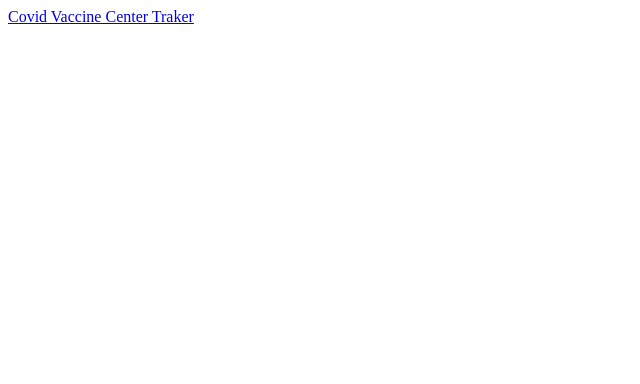
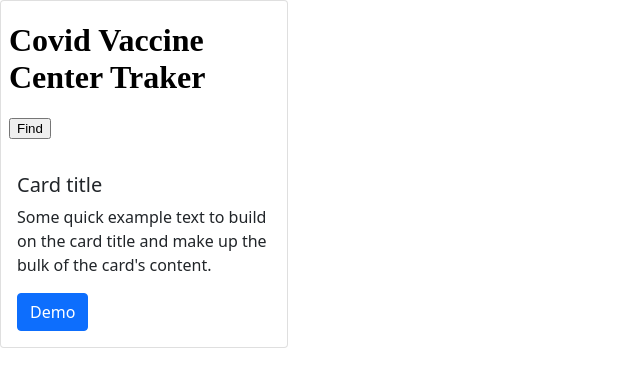
Before and after one commit to amalpmathews2003/HTML-Projects, a plain HTML site: page index.html in a window 1280 px wide. Shown: the whole page, without its empty margins (0-640 px from the left). Drawn offline with nearby package versions, Linux system fonts and the light colour scheme; some packages are replaced by stand-ins of ours.

Commit message:
cards added

```diff
--- a/index.html
+++ b/index.html
@@ -5,8 +5,22 @@
       <meta http-equiv="X-UA-Compatible" content="IE=edge">
       <meta name="viewport" content="width=device-width, initial-scale=1.0">
       <title>HTML-Projects</title>
+      <link href="https://cdn.jsdelivr.net/npm/bootstrap@5.1.2/dist/css/bootstrap.min.css" rel="stylesheet" integrity="sha384-uWxY/CJNBR+1zjPWmfnSnVxwRheevXITnMqoEIeG1LJrdI0GlVs/9cVSyPYXdcSF" crossorigin="anonymous">
 </head>
 <body>
-      <a href="covid_vaccine_center_founder.html">Covid Vaccine Center Traker</a>
+      <div class="card" style="width: 18rem;">
+            <div class="embed-responsive embed-responsive-16by9">
+                  <iframe class="embed-responsive-item" src="covid_vaccine_center_founder.html" allowfullscreen></iframe>
+            </div>
+            <div class="card-body">
+              <h5 class="card-title">Card title</h5>
+              <p class="card-text">Some quick example text to build on the card title and make up the bulk of the card's content.</p>
+              <a href="covid_vaccine_center_founder.html" class="btn btn-primary">Demo</a>
+            </div>
+      </div>
+
+
+
+      <script src="https://cdn.jsdelivr.net/npm/bootstrap@5.1.2/dist/js/bootstrap.bundle.min.js" integrity="sha384-kQtW33rZJAHjgefvhyyzcGF3C5TFyBQBA13V1RKPf4uH+bwyzQxZ6CmMZHmNBEfJ" crossorigin="anonymous"></script>
 </body>
 </html>
```
